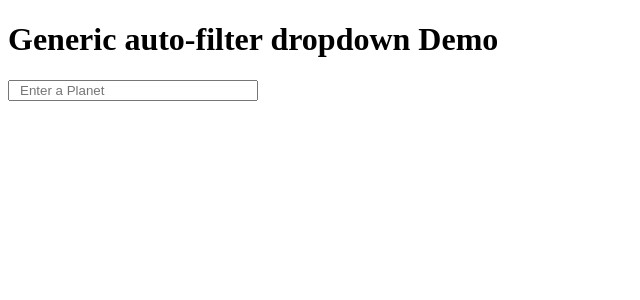
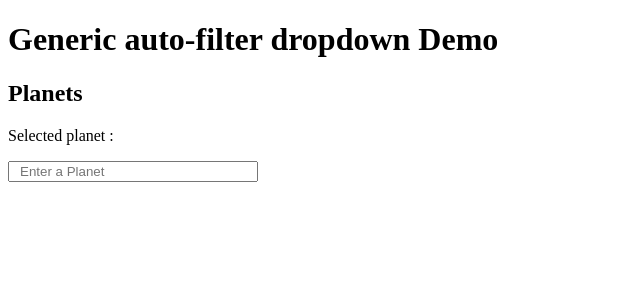
Before and after one commit to fhenouille/generic-auto-filter-dropdown, a React (Vite) app: page / in a window 1280 px wide. Shown: the top 300 px of the page, without its empty margins (0-640 px from the left). Built offline with nearby package versions, Linux system fonts and the light colour scheme.

Commit message:
add callback

```diff
--- a/src/App.tsx
+++ b/src/App.tsx
@@ -1,4 +1,4 @@
-import type { FunctionComponent } from "react";
+import { useState, type FunctionComponent } from "react";
 import { GenericAutoFilterDropdown } from "./components/genericAutoFilterDropdown.component";
 
 const planets = [
@@ -13,13 +13,18 @@ const planets = [
 ];
 
 const App: FunctionComponent = () => {
+  const [selectedPlanet, setSelectedPlanet] = useState("");
+
   return (
     <>
       <h1>Generic auto-filter dropdown Demo</h1>
+      <h2>Planets</h2>
+      <p>{`Selected planet : ${selectedPlanet}`}</p>
       <GenericAutoFilterDropdown
         listOfData={planets}
         keyLabel={"name"}
         placeholder={"Enter a Planet"}
+        callback={setSelectedPlanet}
       />
     </>
   );
--- a/src/components/genericAutoFilterDropdown.component.tsx
+++ b/src/components/genericAutoFilterDropdown.component.tsx
@@ -4,11 +4,13 @@ interface GenericAutoFilterDropdownProps<T> {
   listOfData: T[];
   keyLabel: keyof T;
   placeholder: string;
+  callback: (selectedValue: string) => void;
 }
 export const GenericAutoFilterDropdown = <T,>({
   listOfData,
   keyLabel,
   placeholder,
+  callback,
 }: GenericAutoFilterDropdownProps<T>) => {
   const [inputValue, setInputValue] = useState("");
   const [dropdownIsVisible, setDropdownIsVisible] = useState(false);
@@ -25,11 +27,13 @@ export const GenericAutoFilterDropdown = <T,>({
   const handleInputChange = (e: React.ChangeEvent<HTMLInputElement>) => {
     setInputValue(e.target.value);
     setDropdownIsVisible(true);
+    callback("");
   };
 
   const handleSelect = (option: T) => {
     setInputValue(option[keyLabel] as string);
     setDropdownIsVisible(false);
+    callback(option[keyLabel] as string);
   };
 
   //The matching portion(s) of the option label should be rendered in bold text
```
